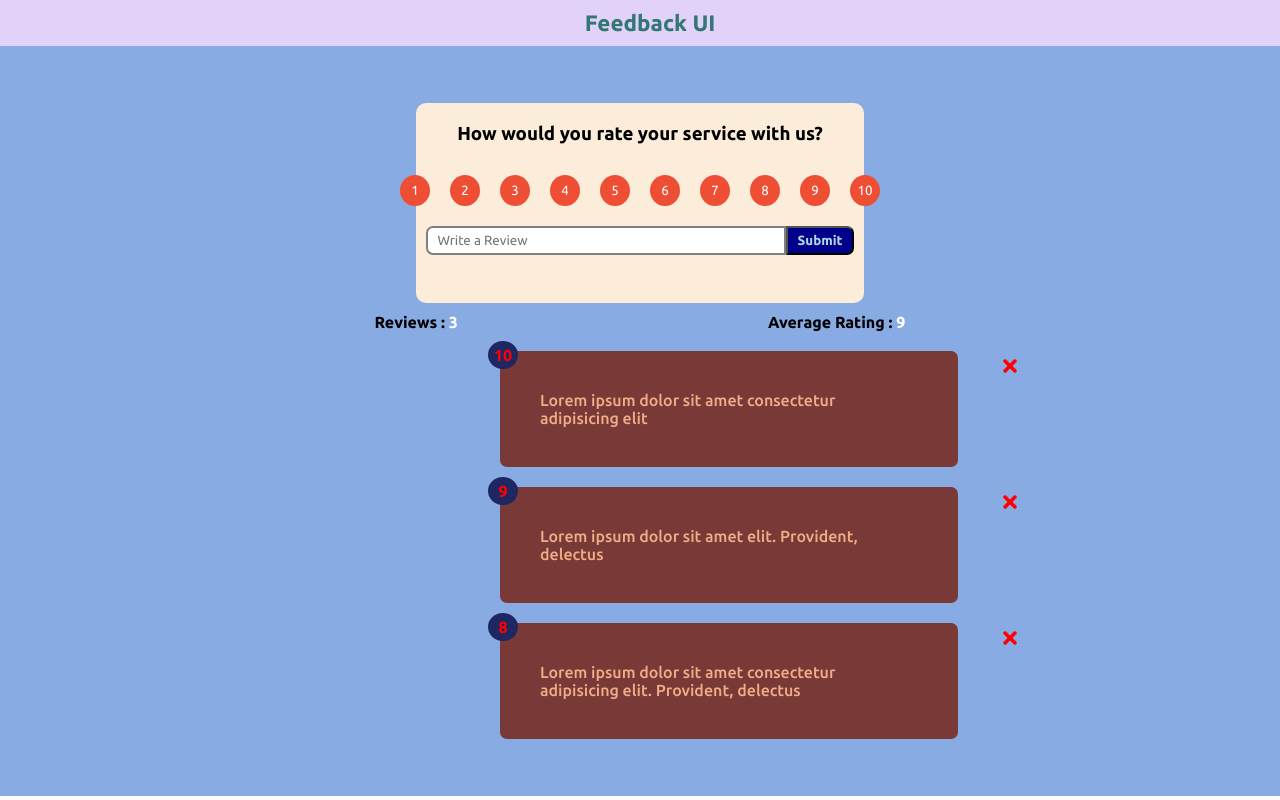
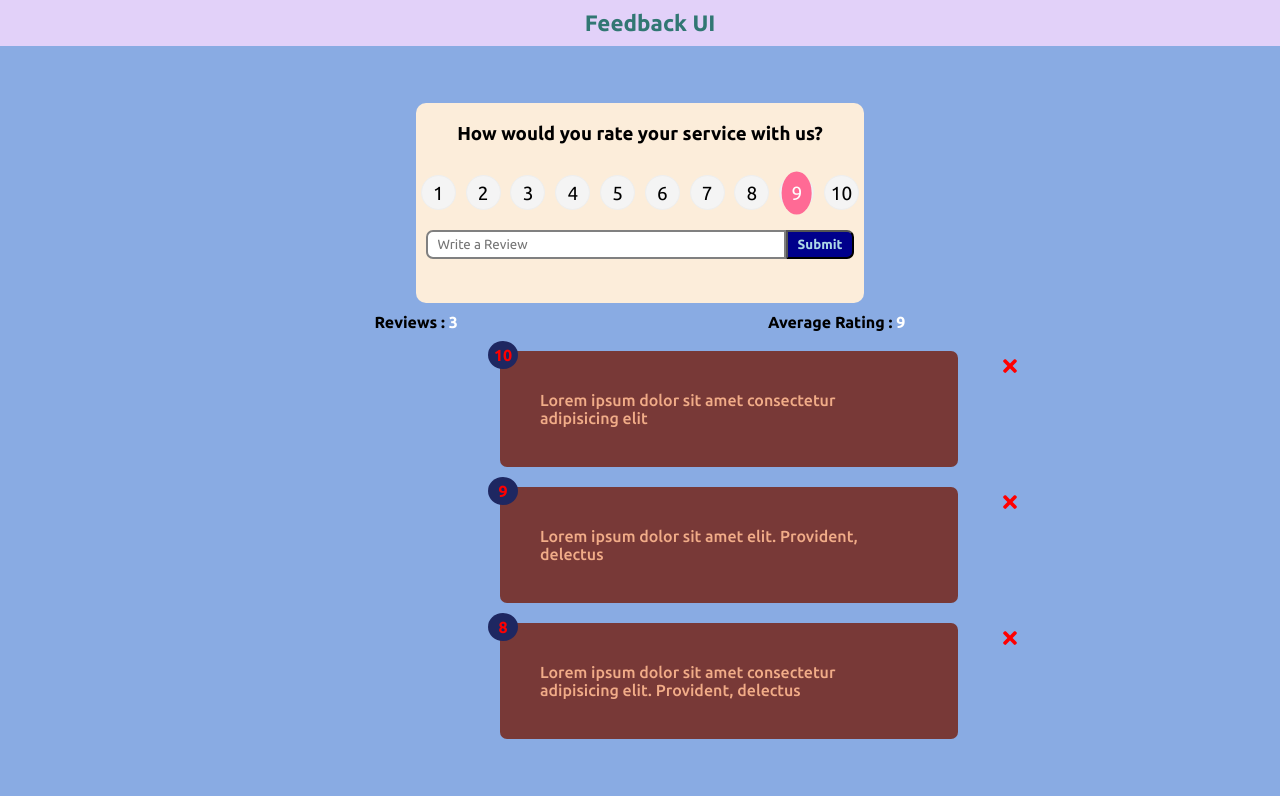
Before and after one commit to Ankush-Ladani/feedback-app, a React (Create React App) app: page / in a window 1280 px wide. Built offline with nearby package versions, Linux system fonts and the light colour scheme.

Commit message:
Feedback App Completed

```diff
--- a/package.json
+++ b/package.json
@@ -6,12 +6,14 @@
     "@testing-library/jest-dom": "^5.16.4",
     "@testing-library/react": "^13.3.0",
     "@testing-library/user-event": "^13.5.0",
+    "framer-motion": "^4.1.17",
     "prop-types": "^15.8.1",
     "react": "^18.2.0",
     "react-dom": "^18.2.0",
     "react-icons": "^4.4.0",
     "react-scripts": "5.0.1",
     "styled-components": "^5.3.5",
+    "uuid": "^8.3.2",
     "web-vitals": "^2.1.4"
   },
   "scripts": {
--- a/src/App.js
+++ b/src/App.js
@@ -1,4 +1,5 @@
 import React from "react";
+import {v4 as uuidv4} from "uuid";
 import Navbar from "./Components/Navbar";
 import MainDiv from "./Components/MainDiv";
 import styled from "styled-components";
@@ -21,11 +22,16 @@
       setFeedback(feedback.filter((item) => item.id !== id));
     }
   };
+  const addFeedback = (newFeedback) => {
+    newFeedback.id = uuidv4();
+    setFeedback([newFeedback , ...feedback]);
+      // console.log(newFeedback);
+  }
   return (
     <div className="BodyDiv">
       <Navbar></Navbar>
       <Body>
-        <MainDiv></MainDiv>
+        <MainDiv handleAdd={addFeedback} />
         <FeedbackStats feedback={feedback} />
         <FeedbackList feedback={feedback} handleDelete={deleteFeedback} />
       </Body>
--- a/src/Components/FeedbackList.jsx
+++ b/src/Components/FeedbackList.jsx
@@ -1,17 +1,42 @@
 import React from "react";
+import styled from "styled-components";
 import FeedbackItem from "./FeedbackItem";
-const FeedbackList = ({ feedback , handleDelete }) => {
+import { motion, AnimatePresence } from "framer-motion";
+const FeedbackList = ({ feedback, handleDelete }) => {
   if (!feedback || feedback.length === 0) {
     return <p>No Feedback Yet</p>;
   }
+  const Container = styled.div``;
   return (
-    <div>
-      {feedback.map((item) => (    // ! Most IMP that whenevr we want return component we have to use simple brackets
-        <FeedbackItem item={item} handleDelete = {handleDelete} key={item.id} />
-      ))}
-    </div>
+    <Container>
+      <AnimatePresence>
+        {feedback.map(
+          (
+            item // ! Most IMP that whenevr we want return component we have to use simple brackets
+          ) => (
+            <motion.div key={item.id} initial={{ opacity: 0 }} animate = {{ opacity: 1 }} exit={{ opacity: 0 }}>
+              <FeedbackItem
+                item={item}
+                handleDelete={handleDelete}
+                key={item.id}
+              />
+            </motion.div>
+          )
+        )}
+      </AnimatePresence>
+    </Container>
   );
+  // return (
+  //   <Container>
+  //     {feedback.map(
+  //       (
+  //         item // ! Most IMP that whenevr we want return component we have to use simple brackets
+  //       ) => (
+  //         <FeedbackItem item={item} handleDelete={handleDelete} key={item.id} />
+  //       )
+  //     )}
+  //   </Container>
+  // );
 };
 
-
 export default FeedbackList;
--- a/src/Components/MainDiv.js
+++ b/src/Components/MainDiv.js
@@ -1,10 +1,11 @@
 import { func } from "prop-types";
 import React from "react";
 import styled from "styled-components";
+import RatingSelect from "./RatingSelect";
 const Title = styled.h3`
   margin-top: 20px;
 `;
-const Container = styled.div`
+const Container = styled.form`
   margin-top: 20px;
   background: #fcedda;
   width: 35vw;
@@ -55,37 +56,47 @@
     cursor: pointer;
   }
 `;
-const MainDiv = () => {
+const MainDiv = ({ handleAdd }) => {
   const [text, setText] = React.useState("");
-  const [btnDisabled , setBtnDisabled] = React.useState(false);
-  const [message , setMessage] = React.useState("");
-  const [selected , setSelected] = React.useState("");
-  function handleClick(e){
-    setSelected(e.target.value)
+  const [btnDisabled, setBtnDisabled] = React.useState(false);
+  const [message, setMessage] = React.useState("");
+  const [selected, setSelected] = React.useState("");
+  const [rating, setRating] = React.useState(10);
+  function handleClick(e) {
+    setSelected(e.target.value);
     console.log(selected);
   }
   function addFeedback() {
     console.log(text);
   }
   function showTextInput(e) {
-    if(text === ''){
+    if (text === "") {
       setBtnDisabled(true);
       setMessage(null);
-    }
-    else if(text !== '' && text.trim().length <= 10){
+    } else if (text !== "" && text.trim().length <= 10) {
       setBtnDisabled(true);
-      setMessage('Text must be at least 10 characters');
-    }
-    else{
+      setMessage("Text must be at least 10 characters");
+    } else {
       setBtnDisabled(false);
       setMessage(null);
     }
     setText(e.target.value);
   }
+  const handleSubmit = (e) => {
+    e.preventDefault();
+    if (text.trim().length > 10) {
+      const newFeedback = {
+        text,
+        rating,
+      };
+      handleAdd(newFeedback);
+      setText("");
+    }
+  };
   return (
-    <Container>
+    <Container onSubmit={handleSubmit}>
       <Title>How would you rate your service with us?</Title>
-      <NumberDiv>
+      {/* <NumberDiv>
         <Numbers value="1" onClick={handleClick}>1</Numbers>
         <Numbers  onClick={handleClick}>2</Numbers>
         <Numbers  onClick={handleClick}>3</Numbers>
@@ -96,10 +107,20 @@
         <Numbers  onClick={handleClick}>8</Numbers>
         <Numbers onClick={handleClick}>9</Numbers>
         <Numbers onClick={handleClick}>10</Numbers>
-      </NumberDiv>
+      </NumberDiv> */}
+      <RatingSelect select={(rating) => setRating(rating)} />
       <InputContainer>
-        <Input placeholder="Write a Review" value={text} onChange={showTextInput}></Input>
-        <Button type="submit" disabled={btnDisabled} onClick={addFeedback} value="Submit"></Button>
+        <Input
+          placeholder="Write a Review"
+          value={text}
+          onChange={showTextInput}
+        ></Input>
+        <Button
+          type="submit"
+          disabled={btnDisabled}
+          onClick={addFeedback}
+          value="Submit"
+        ></Button>
       </InputContainer>
       <div> {message} </div>
     </Container>
--- /dev/null
+++ b/src/Components/RatingSelect.jsx
@@ -0,0 +1,125 @@
+import React from "react";
+
+function RatingSelect({select}) {
+  const [selected, setSelected] = React.useState(9);
+  const handleChange = (e) => {
+    setSelected(+e.currentTarget.value);
+    select(+e.currentTarget.value);
+  };
+  return (
+    <ul className="rating">
+      <li>
+        <input
+          type="radio"
+          name="rating"
+          id="num1"
+          value="1"
+          onChange={handleChange}
+          checked={selected === 1}
+        />
+        <label htmlFor="num1">1</label>
+      </li>
+      <li>
+        <input
+          type="radio"
+          name="rating"
+          id="num2"
+          value="2"
+          onChange={handleChange}
+          checked={selected === 2}
+        />
+        <label htmlFor="num2">2</label>
+      </li>
+      <li>
+        <input
+          type="radio"
+          name="rating"
+          id="num3"
+          value="3"
+          onChange={handleChange}
+          checked={selected === 3}
+        />
+        <label htmlFor="num3">3</label>
+      </li>
+      <li>
+        <input
+          type="radio"
+          name="rating"
+          id="num4"
+          value="4"
+          checked={selected === 4}
+          onChange={handleChange}
+        />
+        <label htmlFor="num4">4</label>
+      </li>
+      <li>
+        <input
+          type="radio"
+          name="rating"
+          id="num5"
+          value="5"
+          checked={selected === 5}
+          onChange={handleChange}
+        />
+        <label htmlFor="num5">5</label>
+      </li>
+      <li>
+        <input
+          type="radio"
+          name="rating"
+          id="num6"
+          value="6"
+          checked={selected === 6}
+          onChange={handleChange}
+        />
+        <label htmlFor="num6">6</label>
+      </li>
+      <li>
+        <input
+          type="radio"
+          name="rating"
+          id="num7"
+          value="7"
+          checked={selected === 7}
+          onChange={handleChange}
+        />
+        <label htmlFor="num7">7</label>
+      </li>
+      <li>
+        <input
+          type="radio"
+          name="rating"
+          id="num8"
+          value="8"
+          checked={selected === 8}
+          onChange={handleChange}
+        />
+        <label htmlFor="num8">8</label>
+      </li>
+      <li>
+        <input
+          type="radio"
+          name="rating"
+          id="num9"
+          value="9"
+          checked={selected === 9}
+          onChange={handleChange}
+        />
+        <label htmlFor="num9">9</label>
+      </li>
+      <li>
+        <input
+          type="radio"
+          name="rating"
+          id="num10"
+          value="10"
+          checked={selected === 10}
+          onChange={handleChange}
+        />
+        <label htmlFor="num10">10</label>
+      </li>
+    </ul>
+  );
+}
+
+export default RatingSelect;
--- a/src/index.css
+++ b/src/index.css
@@ -3,3 +3,54 @@
   margin: 0;
   padding: 0;
 }
+ul {
+  list-style: none;
+}
+.rating {
+  display: flex;
+  align-items: center;
+  justify-content: space-around;
+  margin: 30px 0 20px;
+}
+
+.rating li {
+  position: relative;
+  background: #f4f4f4;
+  /* width: 50px; */
+  /* height: 50px; */
+  padding: 10px;
+  display: flex;
+  justify-content: center;
+  text-align: center;
+  border-radius: 50%;
+  font-size: 19px;
+  border: 1px #eee solid;
+  transition: 0.3s;
+}
+
+.rating li label {
+  position: absolute;
+  top: 50%;
+  left: 50%;
+  /* width: 50px; */
+  /* height: 50px; */
+  padding: 10px;
+  border-radius: 50%;
+  transform: translate(-50%, -50%);
+  cursor: pointer;
+}
+
+.rating li:hover,
+.num-display {
+  background: #ff6a95;
+  color: #fff;
+}
+
+[type='radio'] {
+  opacity: 0;
+}
+
+[type='radio']:checked ~ label {
+  background: #ff6a95;
+  color: #fff;
+}
```
Also changed, not shown: 1 other file (tests, documents, lock files or other folders).
